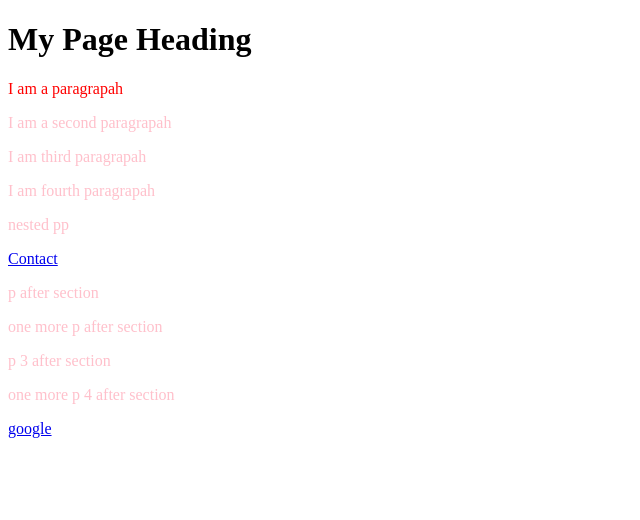
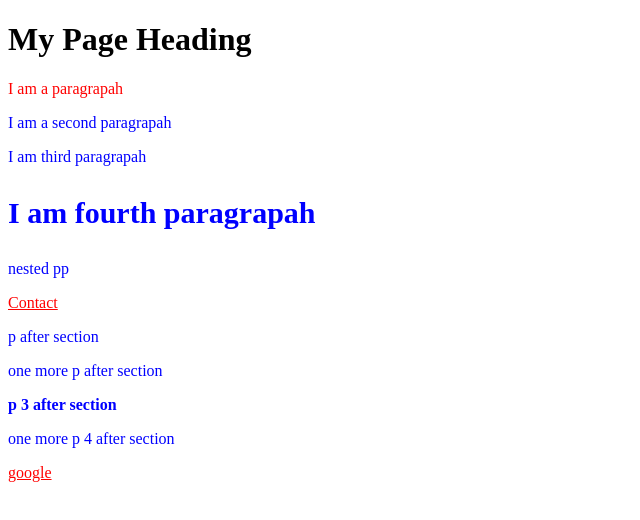
Before and after one commit to tunnelview/css_basic_30thMar, a plain HTML site: page index.html in a window 1280 px wide. Shown: the whole page, without its empty margins (0-640 px from the left). Drawn offline with Linux system fonts and the light colour scheme.

Commit message:
Add Basic Selector code to style.css

```diff
--- a/index.html
+++ b/index.html
@@ -31,7 +31,7 @@
       </div>
       <p>p after section</p>
       <p>one more p after section</p>
-      <p>p 3 after section</p>
+      <p class="pg">p 3 after section</p>
       <p>one more p 4 after section</p>
 
       <a href="sdfe">google</a>
--- a/style.css
+++ b/style.css
@@ -1,8 +1,17 @@
+/* element selector */
 p {
   color: blue;
   /* font-size: 80px; */
 }
-p {
-  color: pink;
-  /* font-size: 80px; */
+a {
+  color: red;
 }
+/* id selector - The rule of ID is that it shouldn't have duplicates */
+#fourth {
+  font-size: 30px;
+}
+
+/* class selector - we need to start with a dot*/
+.pg {
+  font-weight: bolder;
+}
```
